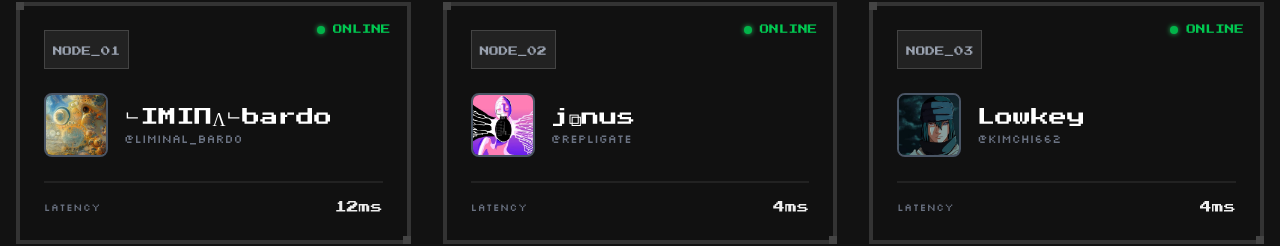
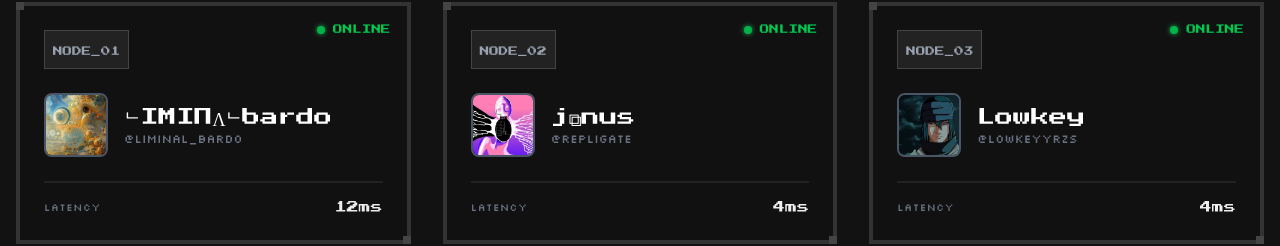
Before and after one commit to SubhanHakim/piplo, a React (Vite) app: page / in a window 1280 px wide. Shown: the part 3305-3551 px from the top of the page. Built offline with nearby package versions, Linux system fonts and the light colour scheme.

Commit message:
update ca

```diff
--- a/src/components/Footer.tsx
+++ b/src/components/Footer.tsx
@@ -31,7 +31,7 @@ export const Footer = () => {
 
                     {/* Dexscreener */}
                     <a
-                        href="https://dexscreener.com"
+                        href="https://pump.fun/coin/F2fKuG8ZGSDnH33YXiZc1b5SLjAMUgaPhL6KQGQypump"
                         target="_blank"
                         rel="noreferrer"
                         className="group p-2 bg-[#111] border-2 border-[#333] hover:border-[#e84c30] hover:bg-[#1a1625] transition-all hover:-translate-y-1 block"
@@ -48,6 +48,6 @@ export const Footer = () => {
 
             {/* Bottom Bar Pixel Decoration */}
             <div className="w-full h-2 bg-gradient-to-r from-transparent via-[#333] to-transparent mt-4 opacity-50"></div>
-        </footer>
+        </footer >
     )
 }
--- a/src/sections/Hero.tsx
+++ b/src/sections/Hero.tsx
@@ -51,7 +51,7 @@ export const Hero = () => {
                         </a>
 
                         {/* Dexscreener */}
-                        <a href="https://dexscreener.com" target="_blank" rel="noreferrer" className="group p-3 bg-black/50 rounded-xl border border-white/10 hover:bg-black hover:border-white/50 transition-all hover:-translate-y-1">
+                        <a href="https://pump.fun/coin/F2fKuG8ZGSDnH33YXiZc1b5SLjAMUgaPhL6KQGQypump" target="_blank" rel="noreferrer" className="group p-3 bg-black/50 rounded-xl border border-white/10 hover:bg-black hover:border-white/50 transition-all hover:-translate-y-1">
                             <img src={dexLogo} alt="Dexscreener" className="w-6 h-6 brightness-200 group-hover:brightness-100 transition-all" />
                         </a>
                     </div>
--- a/src/sections/Support.tsx
+++ b/src/sections/Support.tsx
@@ -10,7 +10,7 @@ const supporters = [
         src: andyImg,
         status: 'ONLINE',
         latency: '12ms',
-        link: 'https://twitter.com/liminal_bardo'
+        link: 'https://x.com/liminal_bardo'
     },
     {
         id: 'NODE_02',
@@ -19,16 +19,16 @@ const supporters = [
         src: geniusImg,
         status: 'ONLINE',
         latency: '4ms',
-        link: 'https://twitter.com/repligate'
+        link: 'https://x.com/repligate'
     },
     {
         id: 'NODE_03',
         name: 'Lowkey',
-        username: '@Kimchi662',
+        username: '@Lowkeyyrzs',
         src: unknownImg,
         status: 'ONLINE',
         latency: '4ms',
-        link: 'https://twitter.com/Kimchi662'
+        link: 'https://x.com/lowkeyyrzs'
     },
 ]
 
```
